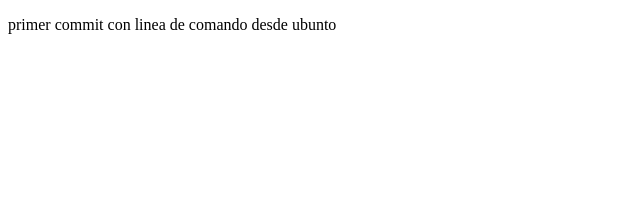
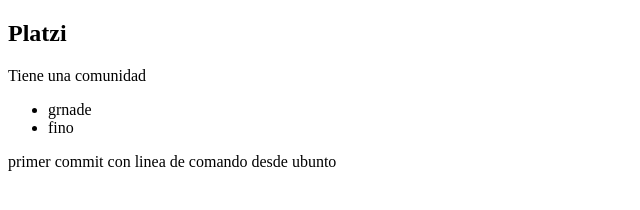
Before and after one commit to sebasmagno/proyectoDemoCursoPrework, a plain HTML site: page index.html in a window 1280 px wide. Shown: the whole page, without its empty margins (0-640 px from the left). Drawn offline with Linux system fonts and the light colour scheme.

Commit message:
commit de curso de front developer

```diff
--- a/index.html
+++ b/index.html
@@ -7,6 +7,14 @@
     <title>Document</title>
 </head>
 <body>
+    <section>
+        <h1>Platzi</h1>
+        <p>Tiene una comunidad</p>
+        <ul>
+            <li>grnade</li>
+            <li>fino</li>
+        </ul>
+    </section>
     <p>
         primer commit con linea de comando desde ubunto
     </p>
```
